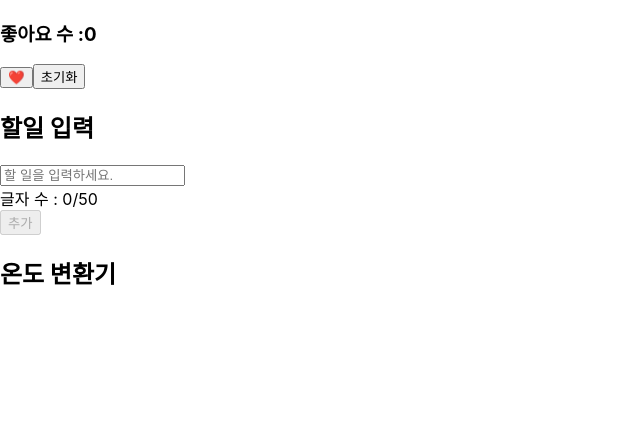
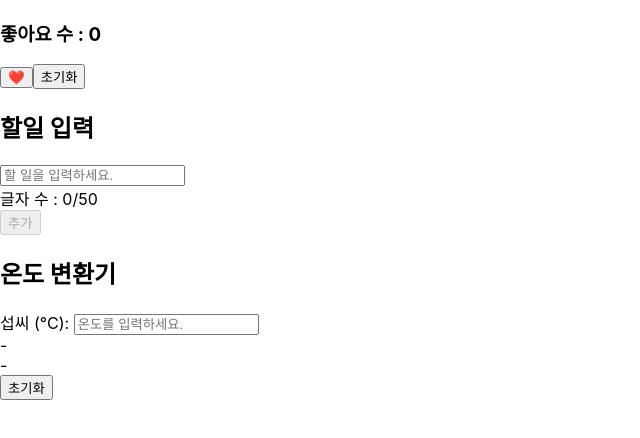
Before and after one commit to yeonhee-cho/react-workspace, a React (Create React App) app in the folder goodcommunity/: page / in a window 1280 px wide. Shown: the top 438 px of the page, without its empty margins (0-640 px from the left). Built offline with nearby package versions, Linux system fonts and the light colour scheme.

Commit message:
react - router - dom

```diff
--- a/goodcommunity/src/components/practices/day2/TemperatureConverter.jsx
+++ b/goodcommunity/src/components/practices/day2/TemperatureConverter.jsx
@@ -1,31 +1,36 @@
 import React, { useState } from 'react';
 
-// 자식 1: 섭씨 입력
+// 자식 1: 섭씨 입력 - 한국, 유럽 대부분의 국가
 const CelsiusInput = ({ value, handler }) => {
     return (
         <div>
             <label>섭씨 (°C): </label>
             {/* input 만들기 */}
+            <input value={value} onChange={handler} placeholder="온도를 입력하세요."/>
         </div>
     );
 }
 
-// 자식 2: 화씨 표시
+// 자식 2: 화씨 표시 -- 할 것 없음!! - 미국에서 주로 사용
 const FahrenheitDisplay = ({ celsius }) => {
     // 화씨 계산
+    const fahrenheit = (celsius * 9/5) + 32;
     return (
         <div>
             {/* 화씨 표시 */}
+            {celsius === '' ? '-' : fahrenheit.toFixed(2)}
         </div>
     );
 }
 
-// 자식 3: 캘빈 표시
+// 자식 3: 캘빈 표시 -- 할 것 없음!! - 물리학 화학 용어로 물리학 쪽에서 주로 사용
 const KelvinDisplay = ({ celsius }) => {
     // 캘빈 계산
+    const kelvin = parseFloat(celsius) + 273.15;
     return (
         <div>
             {/* 캘빈 표시 */}
+            {celsius === '' ? '-' : kelvin.toFixed(2)}
         </div>
     );
 }
@@ -34,18 +39,48 @@ const KelvinDisplay = ({ celsius }) => {
 const TemperatureConverter = () => {
     // 여기에 코드 작성
     // 1. useState로 섭씨 온도 상태 만들기
+    const [celsius, setCelsius] = useState('');
+
     // 2. 온도 변경 핸들러 만들기
+    const handleTemperatureChange = (e) => {
+        setCelsius(e.target.value);
+    }
+
     // 3. 초기화 핸들러 만들기
+    const handleReset = () => {
+        setCelsius('');
+    }
+
     // 4. 온도에 따른 메시지 조건부 렌더링
+    const getTemperatureMessage = () => {
+        const temp = parseFloat(celsius);
+
+        if(isNaN(temp)){
+            return ''
+        } else if(temp < 0) {
+            return <p>🥶 추워요</p>
+        } else if(temp == 0 || temp <= 25) {
+            return <p>😊 적당해요</p>
+        } else {
+            return <p>🥵 더워요</p>
+        }
+    }
 
     return (
         <div>
             <h2>온도 변환기</h2>
             {/* CelsiusInput */}
+            <CelsiusInput value={celsius} handler={handleTemperatureChange}/>
             {/* FahrenheitDisplay */}
+            <FahrenheitDisplay celsius={celsius}/>
             {/* KelvinDisplay */}
+            <KelvinDisplay celsius={celsius}/>
             {/* 온도 메시지 */}
+            {getTemperatureMessage()}
             {/* 초기화 버튼 */}
+            <button onClick={handleReset}>
+                초기화
+            </button>
         </div>
     );
 }
--- a/goodcommunity/src/components/practices/day2/TodoInput.jsx
+++ b/goodcommunity/src/components/practices/day2/TodoInput.jsx
@@ -1,11 +1,20 @@
 import React, { useState } from 'react';
 
 const TodoInput = () => {
-    // 여기에 코드 작성
     // 1. useState로 할일 내용 상태 만들기 (초기값: '')
+    const [todo, setTodo] = useState('');
+
     // 2. input onChange 이벤트 핸들러 만들기
+    const handleInputChange = (e) => {
+        setTodo(e.target.value);
+    }
     // 3. 추가 버튼 클릭 핸들러 만들기
-    const [todo, setTodo] = useState('');
+    const handleAddTodo = (e) => {
+        if(todo.trim()) {
+            alert(`할 일이 추가되었습니다. ${todo}`);
+            setTodo(''); // 입력 필드 초기화
+        }
+    }
 
     return (
         <div>
@@ -14,6 +23,7 @@ const TodoInput = () => {
             <input
                 type="text"
                 value={todo}
+                onChange={handleInputChange}
                 placeholder="할 일을 입력하세요." />
             {/* 글자 수 표시 */}
             <div>글자 수 : {todo.length}/50</div>
@@ -23,7 +33,7 @@ const TodoInput = () => {
 
             )}
             {/* 추가 버튼 (비어있으면 비활성화) */}
-            <button  disabled={todo.trim() === ''} >추가</button>
+            <button onClick={handleAddTodo} disabled={todo.trim() === ''} >추가</button>
             {/* 입력한 내용 미리보기 */}
             {todo && (
                 <div>입력한 내용 : {todo}</div>
```
Also changed, not shown: goodcommunity/src/components/practices/day2/LikeButton.jsx (+4 -5 lines).
